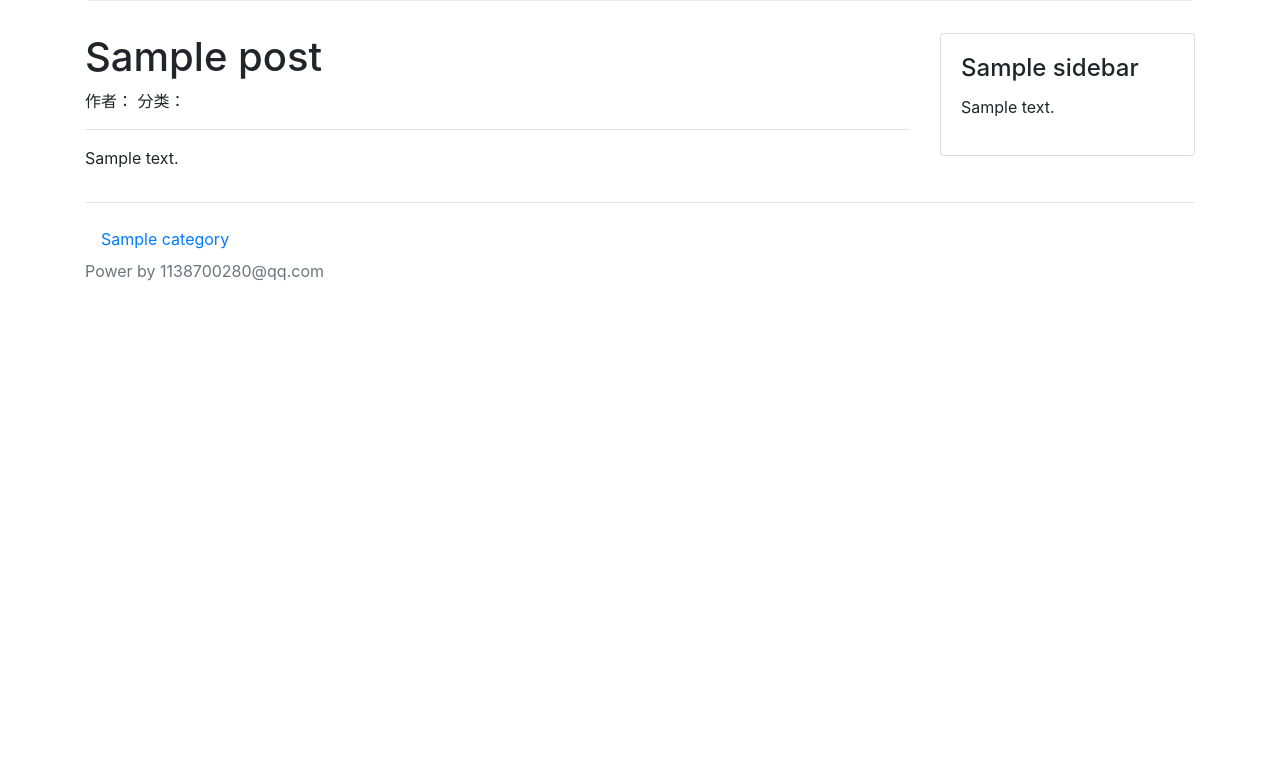
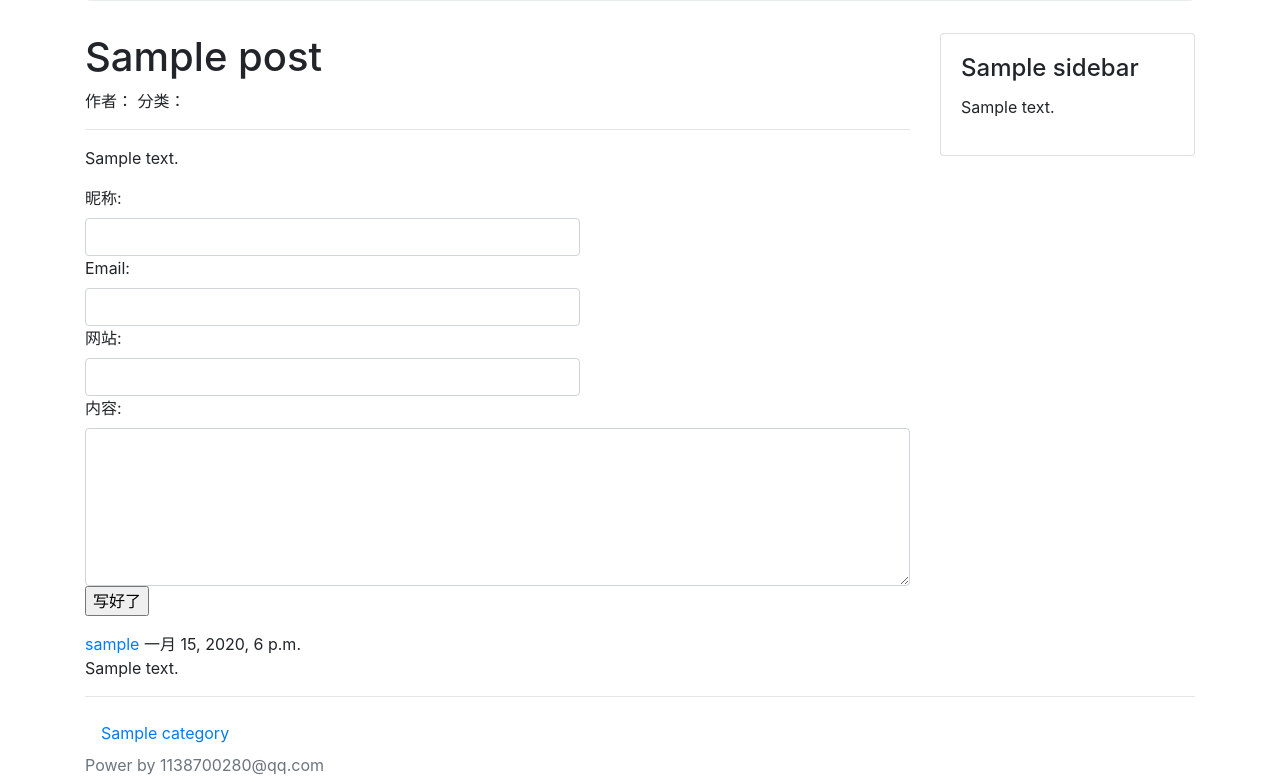
Before and after one commit to wangjunhao999/typeidea, a Django app: template typeidea/themes/bootstrap/templates/blog/detail.html in a window 1280 px wide. Shown: the part 304-1081 px from the top of the page. Before the commit the page ends 585 px from the top, so only its background shows below. Run offline with Django 3.2, Linux system fonts and the light colour scheme; tables that the repository leaves empty hold one stand-in row (values such as "Sample post"); the template is opened without the code that fills it: values that come from a table or form of the project are taken from there, most other values are stand-ins (such as "Sample title", 1, 10 or a date in 2020); parts of the project's set-up code (start-up, migrations or seed data) failed here and were passed over; some libraries are stand-ins or nearby versions.

Commit message:
添加评论功能

```diff
--- /dev/null
+++ b/comment/forms.py
@@ -0,0 +1,46 @@
+from django import forms
+
+from comment.models import Comment
+
+
+class CommentForm(forms.ModelForm):
+    nickname = forms.CharField(
+        label='昵称',
+        max_length=50,
+        widget=forms.widgets.Input(
+            attrs={'class': 'form-control', 'style': "width: 60%;"}
+        )
+    )
+    email = forms.CharField(
+        label='Email',
+        max_length=50,
+        widget=forms.widgets.EmailInput(
+            attrs={'class': 'form-control', 'style': "width: 60%;"}
+        )
+    )
+    website = forms.CharField(
+        label='网站',
+        max_length=100,
+        widget=forms.widgets.URLInput(
+            attrs={'class': 'form-control', 'style': "width: 60%;"}
+        )
+    )
+
+    content = forms.CharField(
+        label="内容",
+        max_length=500,
+        widget=forms.widgets.Textarea(
+            attrs={'rows': 6, 'cols': 60, 'class': 'form-control'}
+        )
+    )
+
+    def clean_content(self):
+        content = self.cleaned_data.get('content')
+        if len(content) < 10:
+            raise forms.ValidationError('内容长度怎么能这么短呢！！')
+        # content = markdown.markdown(content)
+        return content
+
+    class Meta:
+        model = Comment
+        fields = ['nickname', 'email', 'website', 'content']
--- a/comment/models.py
+++ b/comment/models.py
@@ -12,7 +12,8 @@
         (STATUS_DELETE, '删除'),
     )
 
-    target = models.ForeignKey(Post, verbose_name='评论目标', on_delete=True)
+    # target = models.ForeignKey(Post, verbose_name='评论目标', on_delete=True)
+    target = models.CharField(max_length=100, verbose_name='评论目标')
     content = models.CharField(max_length=2000, verbose_name='内容')
     nickname = models.CharField(max_length=50, verbose_name='昵称')
     website = models.URLField(verbose_name='网站')
@@ -20,5 +21,9 @@
     status = models.PositiveIntegerField(default=STATUS_NORMAL, choices=STATUS_ITEMS, verbose_name='状态')
     created_time = models.DateTimeField(auto_now_add=True, verbose_name='创建时间')
 
+    @classmethod
+    def get_by_target(cls, target):
+        return cls.objects.filter(target=target, status=cls.STATUS_NORMAL)
+
     class Meta:
         verbose_name = verbose_name_plural = '评论'
--- a/typeidea/themes/bootstrap/templates/blog/detail.html
+++ b/typeidea/themes/bootstrap/templates/blog/detail.html
@@ -16,4 +16,26 @@
         {{ post.content }}
         </p>
     {% endif %}
+
+    <div class="comment">
+        <form class="form-group" action="/comment/" method="post">
+            {% csrf_token %}
+            <input name="target" type="hidden" value="{{ request.path }}">
+            {{ comment_form }}
+            <input type="submit" value="写好了">
+        </form>
+
+        <ul class="list-group">
+            {% for comment in comment_list %}
+                <div class="nickname">
+                    <a href="{{ comment.website }}">{{ comment.nickname }}</a>
+                    <span>{{ comment.created_time }}</span>
+                </div>
+                <div class="comment-content">
+                    {{ comment.content }}
+                </div>
+            {% endfor %}
+
+        </ul>
+    </div>
 {% endblock %}
```
Also changed, not shown: blog/views.py (+10 -0 lines), comment/migrations/0002_auto_20190921_1124.py (added).
